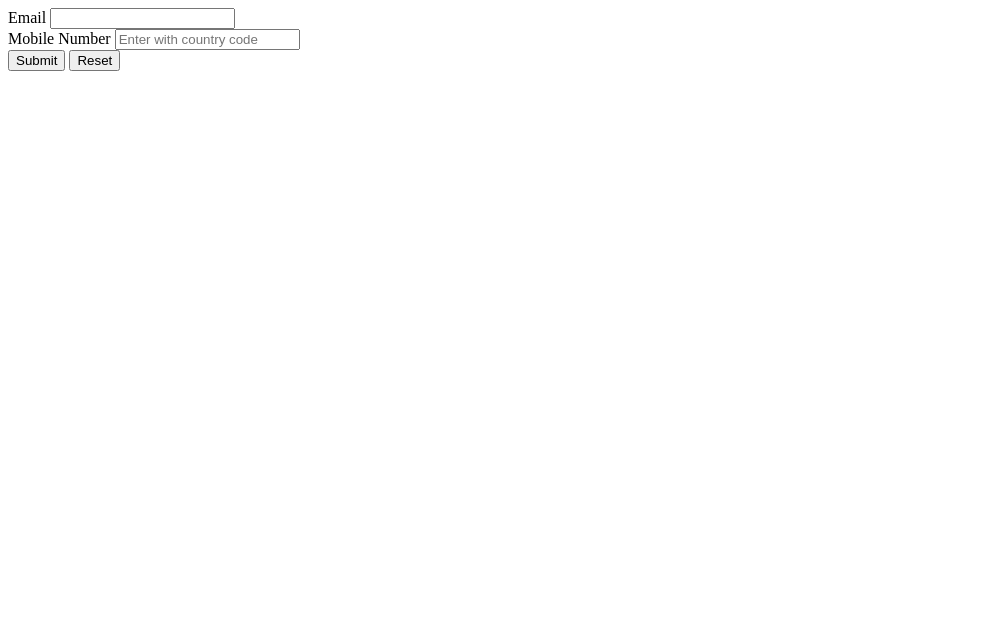
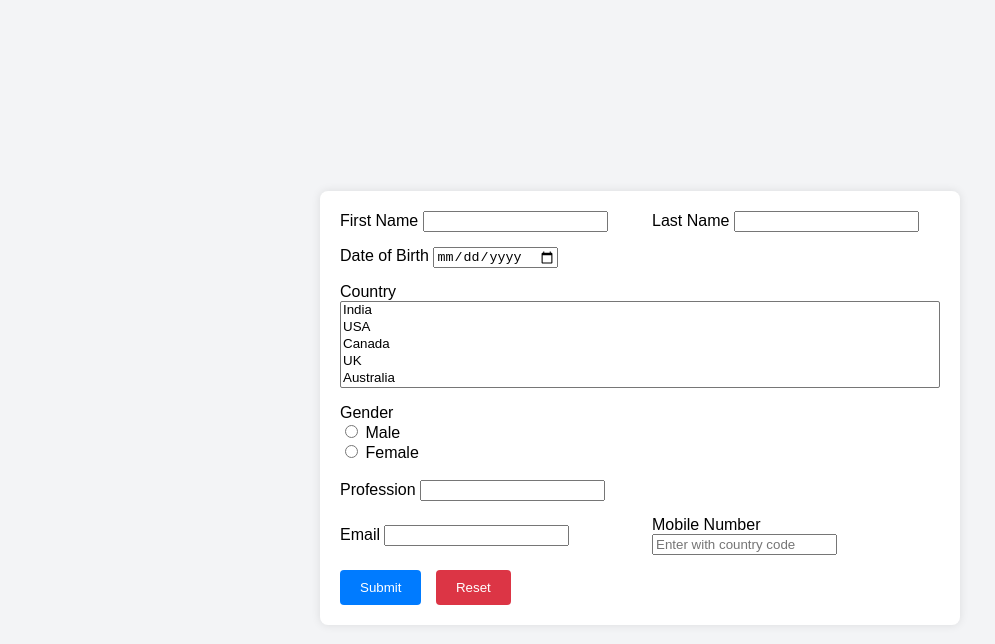
Before and after one commit to Moneshteja/cloudvandana, a plain HTML site: page index.html in a window 1280 px wide. Shown: the whole page, without its empty margins (0-995 px from the left). Drawn offline with Linux system fonts and the light colour scheme.

Commit message:
Update index.html

```diff
--- a/index.html
+++ b/index.html
@@ -6,13 +6,101 @@
     <meta name="viewport" content="width=device-width, initial-scale=1.0">
     <title>Survey Form</title>
     <style>
-        /* Previous styles... */
+        body {
+            font-family: Arial, sans-serif;
+            display: flex;
+            justify-content: center;
+            align-items: center;
+            height: 100vh;
+            background-color: #f3f4f6;
+        }
+
+        form {
+            width: 600px;
+            padding: 20px;
+            background-color: #ffffff;
+            border-radius: 8px;
+            box-shadow: 0 0 10px rgba(0, 0, 0, 0.1);
+        }
+
+        .form-field {
+            margin-bottom: 15px;
+        }
+
+        .dual-field {
+            display: flex;
+            justify-content: space-between;
+            align-items: center;
+        }
+
+        .dual-field .form-field {
+            width: 48%;
+        }
+
+        select {
+            width: 100%;
+        }
+
+        button {
+            padding: 10px 20px;
+            border: none;
+            background-color: #007BFF;
+            color: white;
+            border-radius: 4px;
+            cursor: pointer;
+            margin-right: 10px;
+        }
+
+        button[type="reset"] {
+            background-color: #DC3545;
+        }
+
+        button:hover {
+            opacity: 0.9;
+        }
     </style>
 </head>
 
 <body>
     <form id="surveyForm">
-        <!-- Other form fields... -->
+        <div class="dual-field">
+            <div class="form-field">
+                <label for="firstName">First Name</label>
+                <input type="text" id="firstName" required>
+            </div>
+            <div class="form-field">
+                <label for="lastName">Last Name</label>
+                <input type="text" id="lastName" required>
+            </div>
+        </div>
+
+        <div class="form-field">
+            <label for="dob">Date of Birth</label>
+            <input type="date" id="dob" required>
+        </div>
+
+        <div class="form-field">
+            <label for="country">Country</label>
+            <select id="country" required size="5">
+                <option value="India">India</option>
+                <option value="USA">USA</option>
+                <option value="Canada">Canada</option>
+                <option value="UK">UK</option>
+                <option value="Australia">Australia</option>
+                <!-- Add other countries as needed -->
+            </select>
+        </div>
+
+        <span>Gender</span><br>
+        <input type="radio" name="gender" id="male" value="Male">
+        <label for="male">Male</label><br>
+        <input type="radio" name="gender" id="female" value="Female">
+        <label for="female">Female</label><br><br>
+
+        <div class="form-field">
+            <label for="profession">Profession</label>
+            <input type="text" id="profession" required>
+        </div>
 
         <div class="dual-field">
             <div class="form-field">
@@ -42,7 +130,6 @@
             const email = document.getElementById("email").value;
             const mobileNumber = document.getElementById("mobileNumber").value;
 
-            // New validations for each field
             if (!firstName) return alert("Please fill out the First Name field");
             if (!lastName) return alert("Please fill out the Last Name field");
             if (!dob) return alert("Please select a Date of Birth");
@@ -64,7 +151,6 @@
                 document.getElementById("mobileError").textContent = "";
             }
 
-            // Construct the message to display in the popup
             let message = `
             First Name: ${firstName}\n
             Last Name: ${lastName}\n
@@ -76,10 +162,7 @@
             Mobile Number: ${mobileNumber}
             `;
 
-            // Display the popup
             alert(message);
-
-            // Reset the form
             document.getElementById("surveyForm").reset();
         }
 
```
